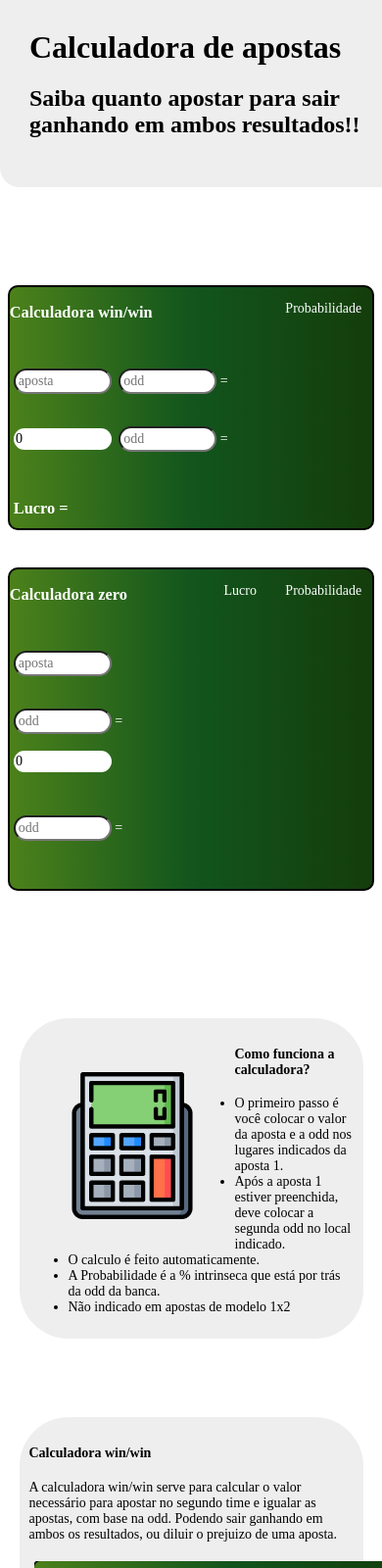
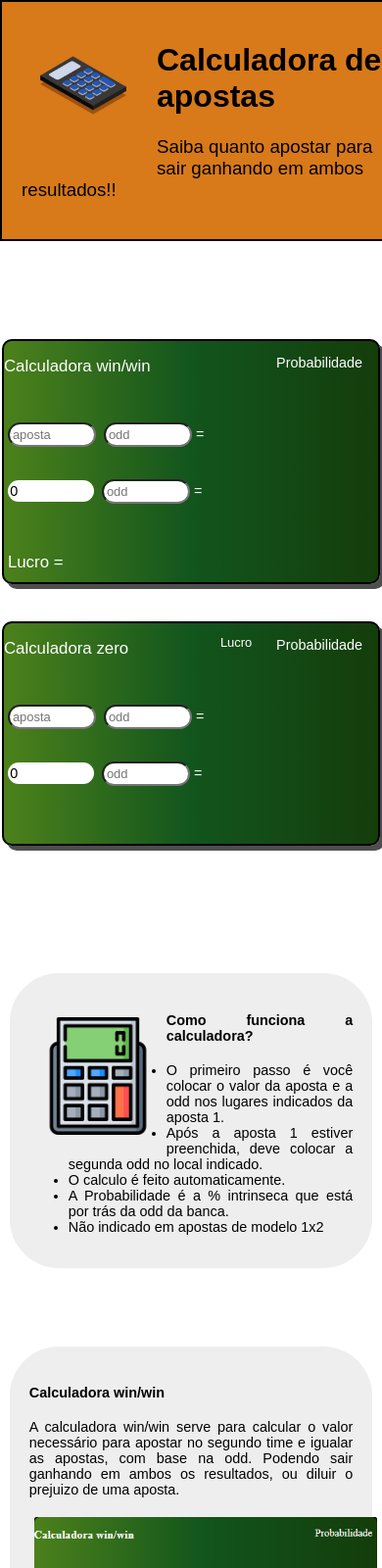
Before and after one commit to Brunonasccimentto/calculadora-de-aposta, a plain HTML site: page index.html in a window 390 px wide. Shown: the top 1600 px of the page at 98% size. Drawn offline with Linux system fonts and the light colour scheme.

Commit message:
Add files via upload

```diff
--- a/index.html
+++ b/index.html
@@ -14,8 +14,10 @@
     <script src="script.js"></script>
 
 <header>
+
+    <img id="icon" src="./images/calc.jpg" alt="icone da pagina">
     <h1> Calculadora de apostas</h1>
-    <h2> Saiba quanto apostar para sair ganhando em ambos resultados!!</h2>
+    <h3> Saiba quanto apostar para sair ganhando em ambos resultados!!</h3>
 </header>
 
     <section id="calcs">
@@ -73,7 +75,7 @@
                 <div class="rect c2">
 
                     <p id="profit0"> Lucro </p>
-                    <span id="backg" class="gain"> </span>
+                    <span id="backg" class="gain strong"> </span>
                     <br>
                     <span class="gain"> </span>
 
@@ -99,8 +101,6 @@
 
     <div class="text">
 
-        <div class="sText">
-
         <img id="calculadora" src="./images/calculadora.png" alt="imagem de uma calculadora">
         <h4> Como funciona a calculadora?</h4>
         <ul>
@@ -112,43 +112,42 @@
         </ul>
 
     </div>
-
-    </div>
-
 <div class="text">
 
-        <div class="sText">
+    <h4> Calculadora win/win</h4>
+    <p> A calculadora win/win serve para calcular o valor necessário para apostar no segundo time e igualar as apostas,
+        com base na odd. Podendo sair ganhando em ambos os resultados, ou diluir o prejuizo de uma aposta.</p>
 
-            <h4> Calculadora win/win</h4>
-            <p> A calculadora win/win serve para calcular o valor necessário para apostar no segundo time e igualar as apostas, com base na odd. Podendo sair ganhando em ambos os resultados, ou diluir o prejuizo de uma aposta.</p>
     <img class="ex" src="./images/Captura de tela .png" alt="exemplo da calculadora win/win">
     <img class="ex" src="./images/Captura de tela 1.png" alt="exemplo da calculadora win/win">
 
-            <h5> Como o cálculo funciona</h5>
+    <h4> Como o cálculo funciona</h4>
     <p> O resultado de ambas as apostas sempre será igual. Então o calculo é feito da seguinte maneira:
         <br><br> 89.00 / 3,32 = 26.81 <br><br> 89 - (50 + 26,81) = 12.19
     </p>
 
-        </div>
-
-    </div>
-
-    <div class="text">
-
-        <div class="sText">
+    <br><br><br><br><br>
 
     <h4> Calculadora zero</h4>
-            <p> A calculadora zero serve para calcular o valor necessário na segunda aposta para o resultado ser igual a 0. Dessa forma é possível maximizar os lucros, se ainda acreditar que a aposta 1 vai ser a vencedora, ou zerar o seu prejuizo caso tenha certeza que perdeu a primeira aposta.</p>
+    <p> A calculadora zero serve para calcular o valor necessário na segunda aposta para o resultado ser igual a 0.
+        Dessa forma é possível maximizar os lucros, se ainda acreditar que a aposta 1 vai ser a vencedora, ou zerar o
+        seu prejuizo caso tenha certeza que perdeu a primeira aposta.</p>
+
     <img class="ex" src="./images/Captura de tela zero.png" alt="exemplo da calculadora zero">
     <img class="ex" src="./images/captura de tela zero1.png" alt="exemplo da calculadora zero">
 
-            <h5> Como o cálculo funciona</h5>
-            <p> O resultado da segunda aposta sempre será 0. Funcionando da seguinte maneira:
-                <br><br> X = (Resultado = 0) Y = (Valor da segunda aposta) <br><br> X = 50 + Y <br><br> Y * 1.08 = X <br><br> 1.08Y = 50 + Y <br><br> 1.08Y -Y = 50 <br><br> 0.08Y = 50 <br><br> Y = 50/0.08 <br><br> Y = 625
+    <h4> Como o cálculo funciona</h4>
+    <p> O resultado da segunda aposta sempre será 0. Funcionando da seguinte maneira: <strong>
+            <br><br> X = (Resultado = 0) Y = (Valor da segunda aposta) <br><br></strong> X = 50 + Y <br><br> Y * 1.08 =
+        X <br><br> 1.08Y = 50 + Y <br><br> 1.08Y -Y = 50 <br><br> 0.08Y = 50 <br><br> Y = 50/0.08 <br><br> Y = 625
     </p>
+
+
+</div>
 </div>
 
-    </div>
+<script src="script.js"></script>
+</body>
 
 <footer>
 
@@ -157,7 +156,4 @@
 
 </footer>
 
-<script src="script.js"></script>
-</body>
-
 </html>
--- a/style.css
+++ b/style.css
@@ -23,29 +23,36 @@ body{
 }
 
 header{
-    background-color:  rgb(238, 238, 238);
-    width: 1200px;
+    background-color:  rgb(216, 122, 26);
+    width: 100%;
     margin: auto;
-    padding: 30px;
-    border-bottom-left-radius: 20px;
-    border-bottom-right-radius: 20px;
+    padding: 20px;
+    font-family: Montserrat, sans-serif;
+    border: 2px solid black;
 }
 
-h1{
-    margin:0;
+#icon{
+    width: 150px;
+    float: left;
+    margin-top: -10px;
+    margin-left: -12px;
 }
 
+h3{
+    font-weight: 300;
+}
 .conteiner{
 
     border:2px solid black;
     border-radius: 10px;
-    width: 800px;
+    width: 600px;
     margin: auto;
-    font-size: 18px;
-    font-family:inherit;
+    font-size: 0.9em;
+    font-family: Montserrat,sans-serif;
     margin-top: 20px;
     background: linear-gradient(90deg,rgb(76, 129, 27),rgb(18, 85, 29),#143d0b);;
     color: white;
+    box-shadow: 5px 5px rgb(78, 78, 78);
 }
 #calcs{
     margin-top: 100px;
@@ -62,11 +69,11 @@ h1{
 
 }
 .c2{
-    width: 70px;
+    width: 80px;
     text-align: center;
 }
 .c3{
-    width: 100px;
+    width: 120px;
     text-align: center;
 }
 
@@ -88,9 +95,9 @@ input{
     margin-left: 4px;
     width: 90px;
     margin-top: 30px;
-    font-family: inherit;
+    font-family: Montserrat,sans-serif;
     border-radius: 20px;
-    font-size: 18px;
+    font-size: 0.9em;
 }
 
 #profit, #space{
@@ -99,8 +106,8 @@ input{
     margin-left: 4px;
 }
 
-#prob, #prob1{
-    font-size: 18px;
+#prob, #prob1, #profit0{
+    font-size: 0.9em;
 }
 
 
@@ -110,9 +117,12 @@ input{
 }
 
 .gain{
-   font-weight: 800;
    display: inline-block;
-    margin-top: 44.1px;
+    margin-top: 41.5px;
+}
+
+.strong{
+    font-weight: 800;
 }
 
 .probability0{
@@ -137,14 +147,13 @@ input{
     background-color:  rgb(238, 238, 238) ;
 
     margin-top: 30px;
-    font-size: 20px;
+    font-size: 1em;
     border-radius: 50px;
     margin-bottom: 50px;
     flex-shrink: 1;
-}
-
-.sText{
-    padding: 10px;
+    text-align: justify;
+    font-family: Montserrat, sans-serif;
+    padding: 20px;
 }
 
 #calculadora{
@@ -164,52 +173,72 @@ input{
 
 footer{
 
-    font-size: 18px;
+    font-size: 1.1em;
     background-color: black;
     color: white;
     padding: 10px;
     margin-top:10px;
+    width: 100%;
+    text-align: center;
 }
 
-@media screen and (max-width: 800px){
+@media screen and (max-width: 620px){
 
-    header{
-        width: 90%;
-    }
     .conteiner{
-        width: 95%;
-        font-size: 14px;
+        width: 98%;
+        font-size: 0.9em;
     }
 
     .boxText{
-        width: 90%;
+        width: 95%;
     }
 
     .ex{
-        width: 400px;
+        width: 350px;
         padding: 5px;
     }
 
     input{
-        font-size: 14px;
+        font-size: 0.9em;
     }
 
     #prob, #prob1{
-        font-size: 14px;
+        font-size: 1em;
     }
 
     .probability{
-        margin-top: 44px;
+        margin-top: 42.5px;
     }
     .probability0{
-        margin-top: 44px;
+        margin-top: 42.5px;
     }
 
     .gain{
-        margin-top: 44px;
+        margin-top: 40.5px;
     }
 
     .text{
-        font-size: 14px;
+        font-size: 0.9em;
+    }
+
+    #calculadora{
+        padding: 10px;
+        width: 120px;
+        height: 120px;
+    }
+
+    input{
+        width: 80px;
+    }
+
+    #valor2, #apostar0{
+        width: 83.5px;
+    }
+
+    .c1{
+        width: 90px;
+    }
+    .c2{
+        width: 50px;
     }
 }
```
Also changed, not shown: images/calc.jpg (added), images/calcular.jpg (added). Lines whose indentation alone changed are shown as unchanged.
